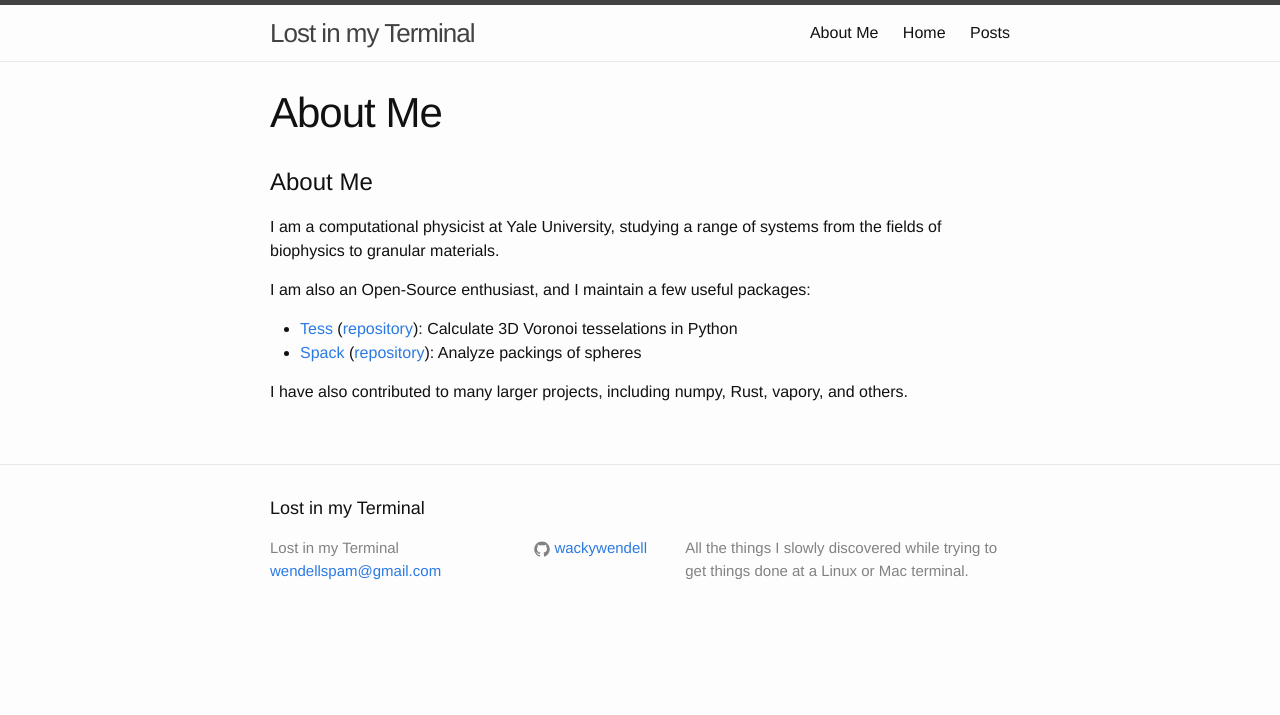
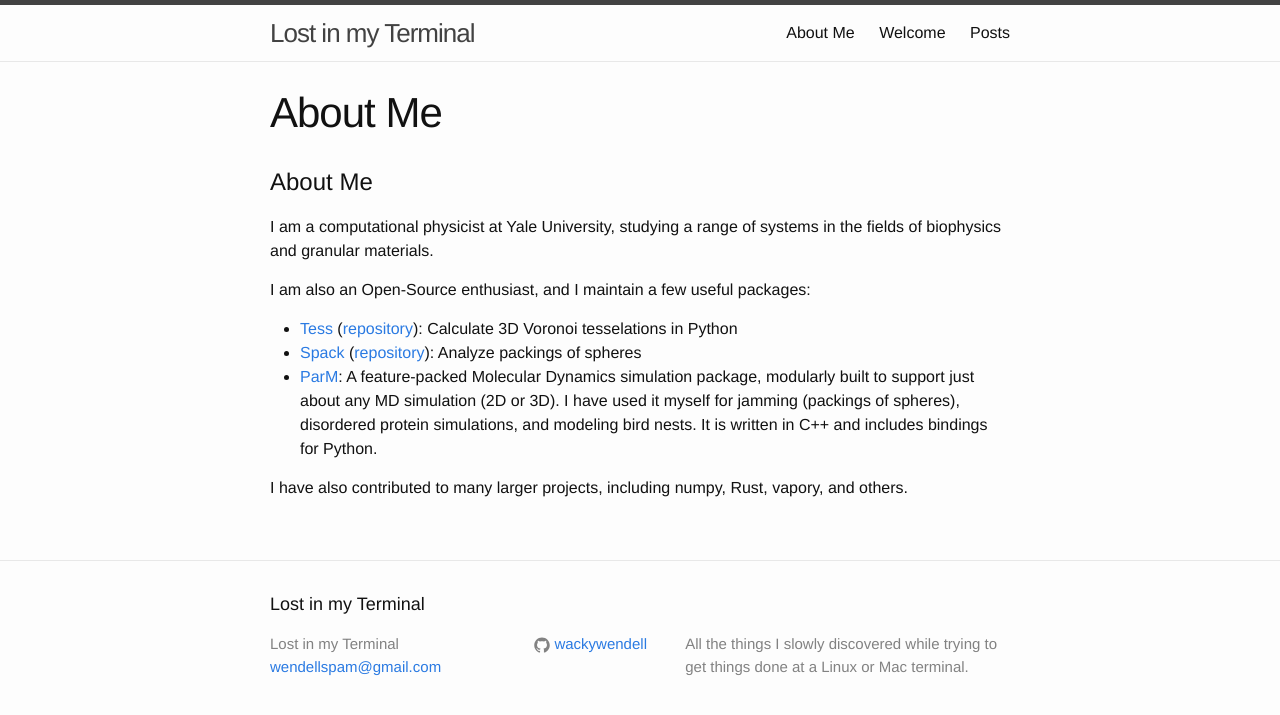
Before and after one commit to wackywendell/lostinmyterminal, a Jekyll site: the page built from about.md, in a window 1280 px wide. Shown: the top 715 px of the page. Built offline with Jekyll 4.4.1, drawn with Linux system fonts in a browser that asks for light colours.

Commit message:
Updated about

```diff
--- a/about.md
+++ b/about.md
@@ -6,11 +6,12 @@ permalink: /about/
 
 # About Me
 
-I am a computational physicist at Yale University, studying a range of systems from the fields of biophysics to granular materials.
+I am a computational physicist at Yale University, studying a range of systems in the fields of biophysics and granular materials.
 
 I am also an Open-Source enthusiast, and I maintain a few useful packages:
 
  - [Tess](http://tess.readthedocs.org/en/latest/) ([repository](https://github.com/wackywendell/tess)): Calculate 3D Voronoi tesselations in Python
   - [Spack](http://spack.readthedocs.org/en/latest/) ([repository](https://github.com/wackywendell/spack)): Analyze packings of spheres
+   - [ParM](https://github.com/wackywendell/parm): A feature-packed Molecular Dynamics simulation package, modularly built to support just about any MD simulation (2D or 3D). I have used it myself for jamming (packings of spheres), disordered protein simulations, and modeling bird nests. It is written in C++ and includes bindings for Python.
 
 I have also contributed to many larger projects, including numpy, Rust, vapory, and others.
```
Also changed, not shown: index.md (+1 -1 lines).
